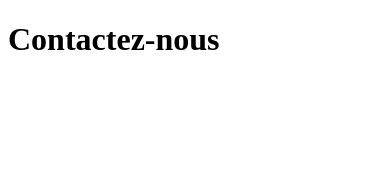
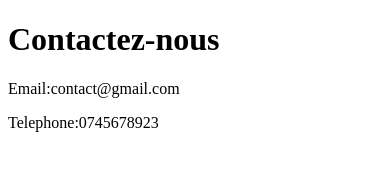
Before and after one commit to KAWTAR-kawtar2006/tp-git-annulations5, a plain HTML site: page contact.html in a window 390 px wide. Drawn offline with Linux system fonts and the light colour scheme.

Commit message:
ajout de telephone et l'email  dans le  fichier contact.html

```diff
--- a/contact.html
+++ b/contact.html
@@ -7,5 +7,7 @@
 </head>
 <body>
     <h1>Contactez-nous</h1>
+    <p>Email:contact@gmail.com</p>
+    <p>Telephone:0745678923</p>
 </body>
 </html>
```
